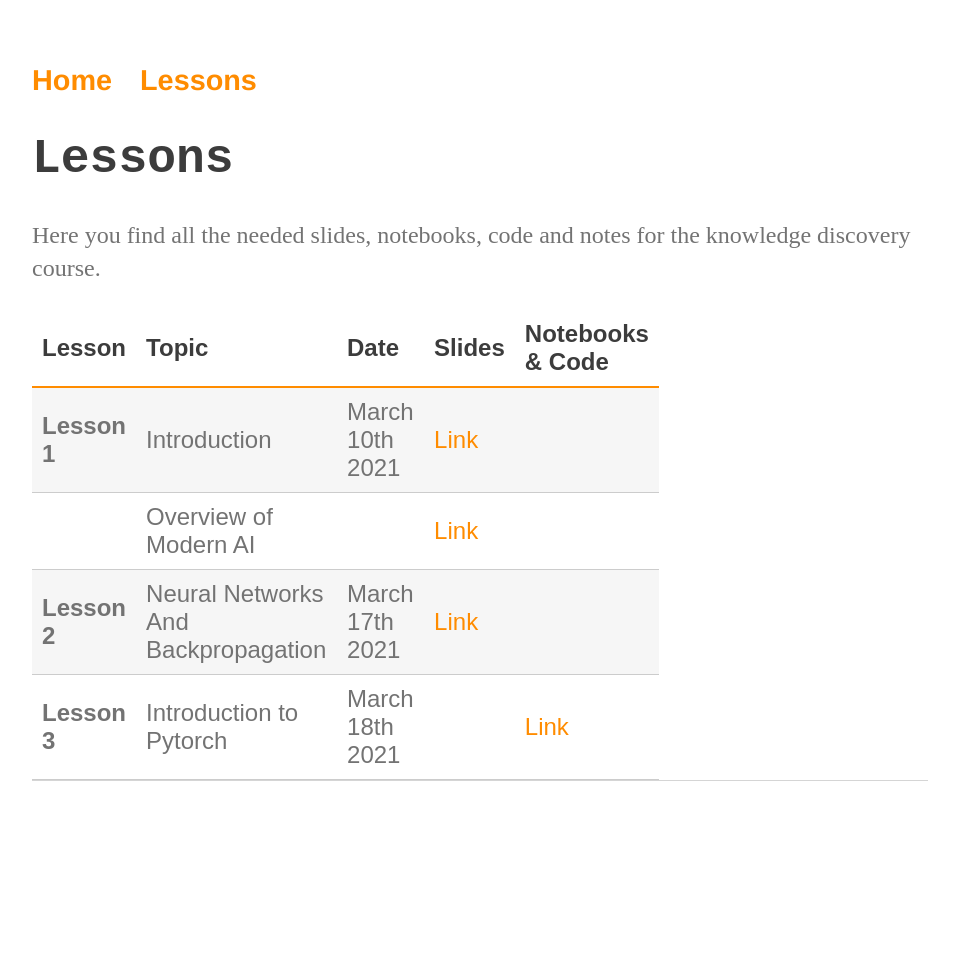
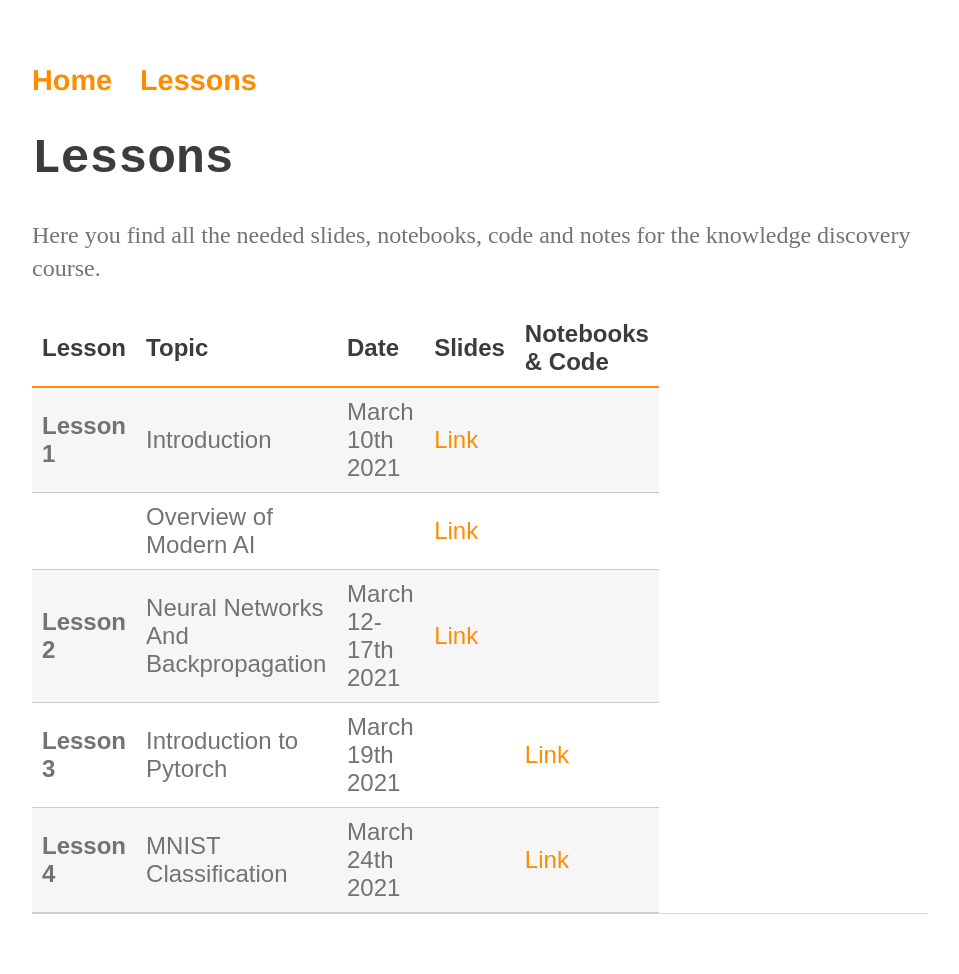
Before and after one commit to perceivelab/knowledge-discovery-course, a Jekyll site: the page built from lezioni.md, in a window 1280 px wide. Shown: the whole page, without its empty margins (160-1119 px from the left). Built offline with Jekyll 4.4.1, drawn with Linux system fonts in a browser that asks for light colours; our own code applies the rules of GitHub Pages for plain Markdown files; before the commit the page ends 900 px from its top, so only the background shows below that.

Commit message:
Update lezioni.md

```diff
--- a/lezioni.md
+++ b/lezioni.md
@@ -6,8 +6,9 @@
 |---------|-----------|------|--------|------------------|
 | **Lesson 1**  | Introduction | March 10th 2021 | [Link](https://drive.google.com/file/d/1PrZxICwa4Uj-dUEPZhd-3zOQNfyXmj03/view?usp=sharing) |  |
 |  | Overview of Modern AI |   | [Link](https://drive.google.com/file/d/1ufIwXL9V-UCbczuzddBsF8nRnop6gEVW/view?usp=sharing) |  |
-| **Lesson 2** | Neural Networks And Backpropagation | March 17th 2021 | [Link](https://drive.google.com/file/d/1rNgzoEmAtqVhVmaEwjNNOOa1xV0l98JX/view?usp=sharing) |  |
-| **Lesson 3** | Introduction to Pytorch | March 18th 2021 |  | [Link](https://colab.research.google.com/drive/1fR4f5r8cRXib1zbvumYtxY76cYBJ7ELm?usp=sharing) |
+| **Lesson 2** | Neural Networks And Backpropagation | March 12-17th 2021 | [Link](https://drive.google.com/file/d/1rNgzoEmAtqVhVmaEwjNNOOa1xV0l98JX/view?usp=sharing) |  |
+| **Lesson 3** | Introduction to Pytorch | March 19th 2021 |  | [Link](https://colab.research.google.com/drive/1fR4f5r8cRXib1zbvumYtxY76cYBJ7ELm?usp=sharing) |
+| **Lesson 4** | MNIST Classification | March 24th 2021 |  | [Link][404] |
 
 
 [404]: /knowledge-discovery-course/fallback
```
